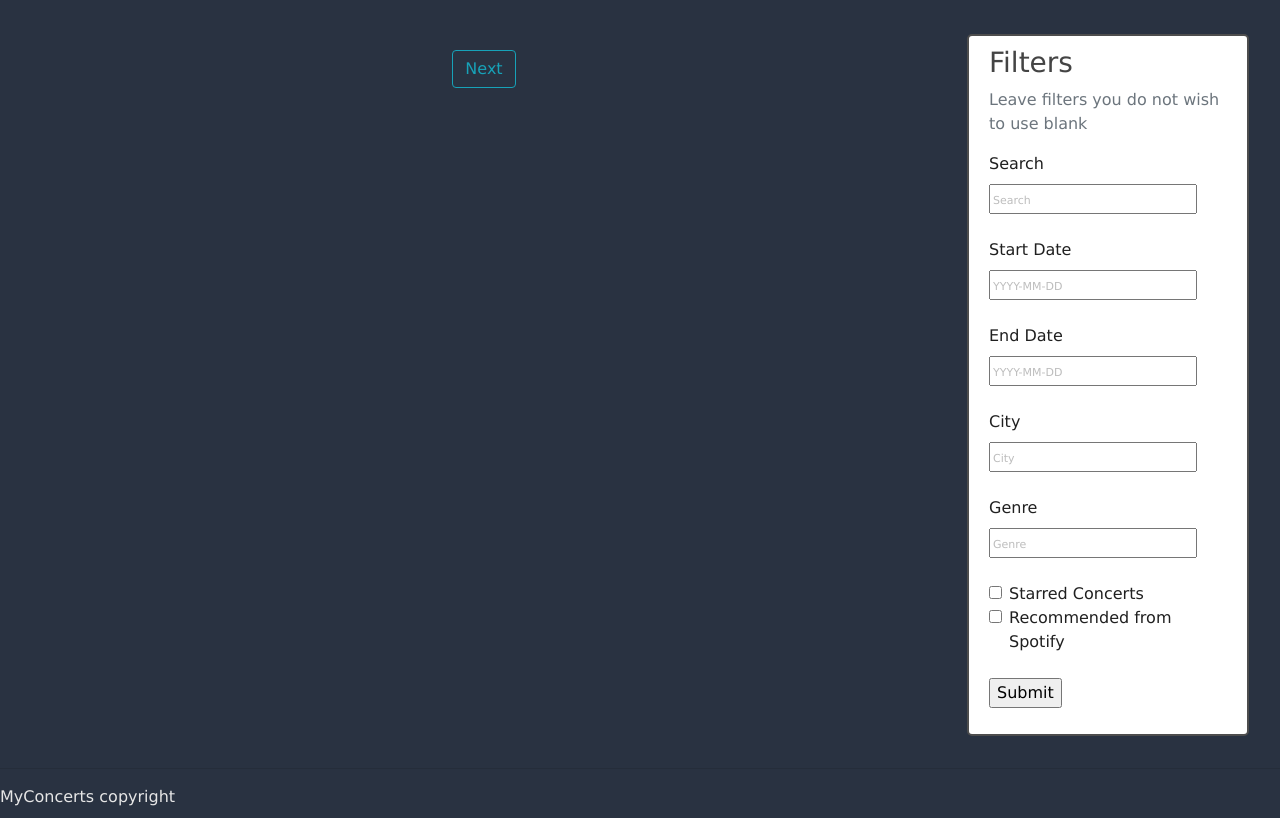
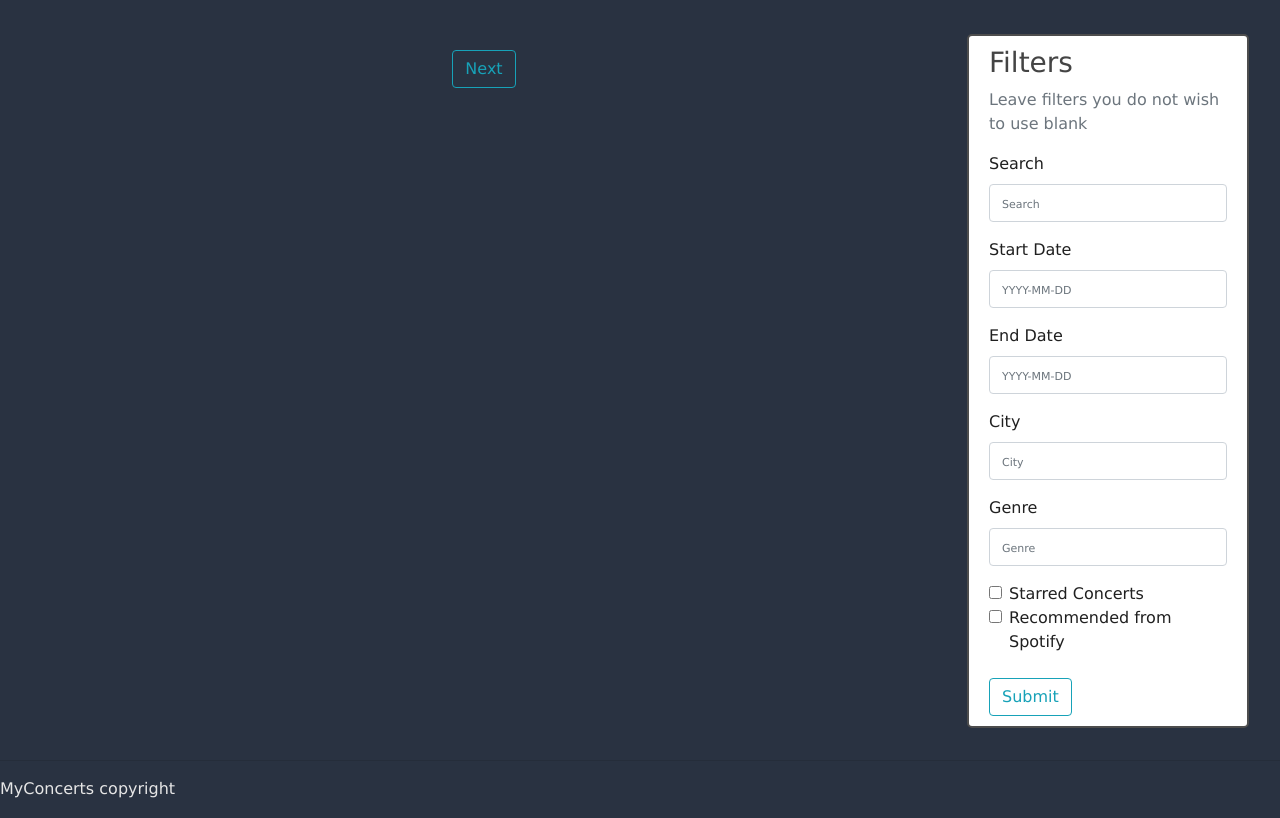
Before and after one commit to Zachhi/MyConcerts, a Django app: page /0/ in a window 1280 px wide. Shown: the part 62-880 px from the top of the page. Run offline with Django 3.2, Linux system fonts and the light colour scheme; data that the repository does not hold is empty; some libraries are stand-ins or nearby versions.

Commit message:
tweaked Filters to allow for page resizing

```diff
--- a/landing/templates/landing/detail.html
+++ b/landing/templates/landing/detail.html
@@ -8,8 +8,9 @@
 
 <div class="col-md-5">
     <div class="concert-info-box mt-0">
-        <form><input type="button" value="Back" onclick="history.back()"></form>
-        <br>
+        <!-- <form><input type="button" value="Back" onclick="history.back()"></form> -->
+        <button type="submit" class="btn btn-outline-info" onclick="history.back()">Return to Gallery</button>
+        <br><br>
         <h1 class="concert-title" style="color:navy">{{ event.name }}</h1>
         <br>
         <p>{{ event.venue }}</p>
--- a/landing/templates/landing/home.html
+++ b/landing/templates/landing/home.html
@@ -41,32 +41,40 @@
 <div class="col-md-3">
     <div class="content-section">
         <h3>Filters</h3>
-        <p class='text-muted'>Leave filters you do not wish to use blank
-        <ul class="list-group">
+        <p class='text-muted'>Leave filters you do not wish to use blank</p>
         <form action="{% url 'landing-home' page=0 %}" method="POST">
             {% csrf_token %}
+            <div class="form-group">
                 <label for="search" class="labelHelp">Search</label><br>
-                <input type="text" id="search" name="search" placeholder="Search"><br><br>
+                <input type="text" id="search" name="search" placeholder="Search" class="form-control">
+            </div>
+            <div class="form-group">
                 <label for="startdate" class="labelHelp">Start Date</label>
-                <input type="text" id="startdate" name="startdate" placeholder="YYYY-MM-DD"><br><br> <!---how can we deafult text  box to show form for input i.e YYYY-MM-DD?-->
+                <input type="text" id="startdate" name="startdate" placeholder="YYYY-MM-DD" class="form-control"> <!---how can we deafult text  box to show form for input i.e YYYY-MM-DD?-->
+            </div>
+            <div class="form-group">
                  <label for="enddate" class="labelHelp">End Date</label>
-                <input type="text" id="enddate" name="enddate" placeholder="YYYY-MM-DD"><br><br>
+                <input type="text" id="enddate" name="enddate" placeholder="YYYY-MM-DD" class="form-control">
+            </div>
+            <div class="form-group">
                 <label for="city" class="labelHelp">City</label><br>
-                <input type="text" id="city" name="city" placeholder="City"><br><br>
+                <input type="text" id="city" name="city" placeholder="City" class="form-control">
+            </div>
+            <div class="form-group">
                 <label for="genre" class="labelHelp">Genre</label><br>
-                <input type="text" id="genre" name="genre" placeholder="Genre"><br><br>
+                <input type="text" id="genre" name="genre" placeholder="Genre" class="form-control">
+            </div>
             <div class="form-check">
                 <input class="form-check-input" type="checkbox" name="check[]" value="starred" id="starred">
                 <label class="form-check-label labelHelp" for="starred">Starred Concerts</label><br>
                 <!-- <input class="form-check-input" type="checkbox" name="check[]" value="unstarred" id="unstarred">
                 <label class="form-check-label labelHelp" for="unstarred">Unstarred Concerts</label><br> -->
                 <input class="form-check-input" type="checkbox" name="check[]" value="recommended" id="recommended">
-                    <label class="form-check-label labelHelp" for="recommended">Recommended from Spotify</label><br><br>
+                <label class="form-check-label labelHelp" for="recommended">Recommended from Spotify</label>
             </div>
-                <input type="submit" value="Submit">
+            <br>
+            <button type="submit" class="btn btn-outline-info">Submit</button>
         </form>
-        </ul>
-        </p>
     </div>
 </div>
 {% else %}
```
Lines whose indentation alone changed are shown as unchanged.
